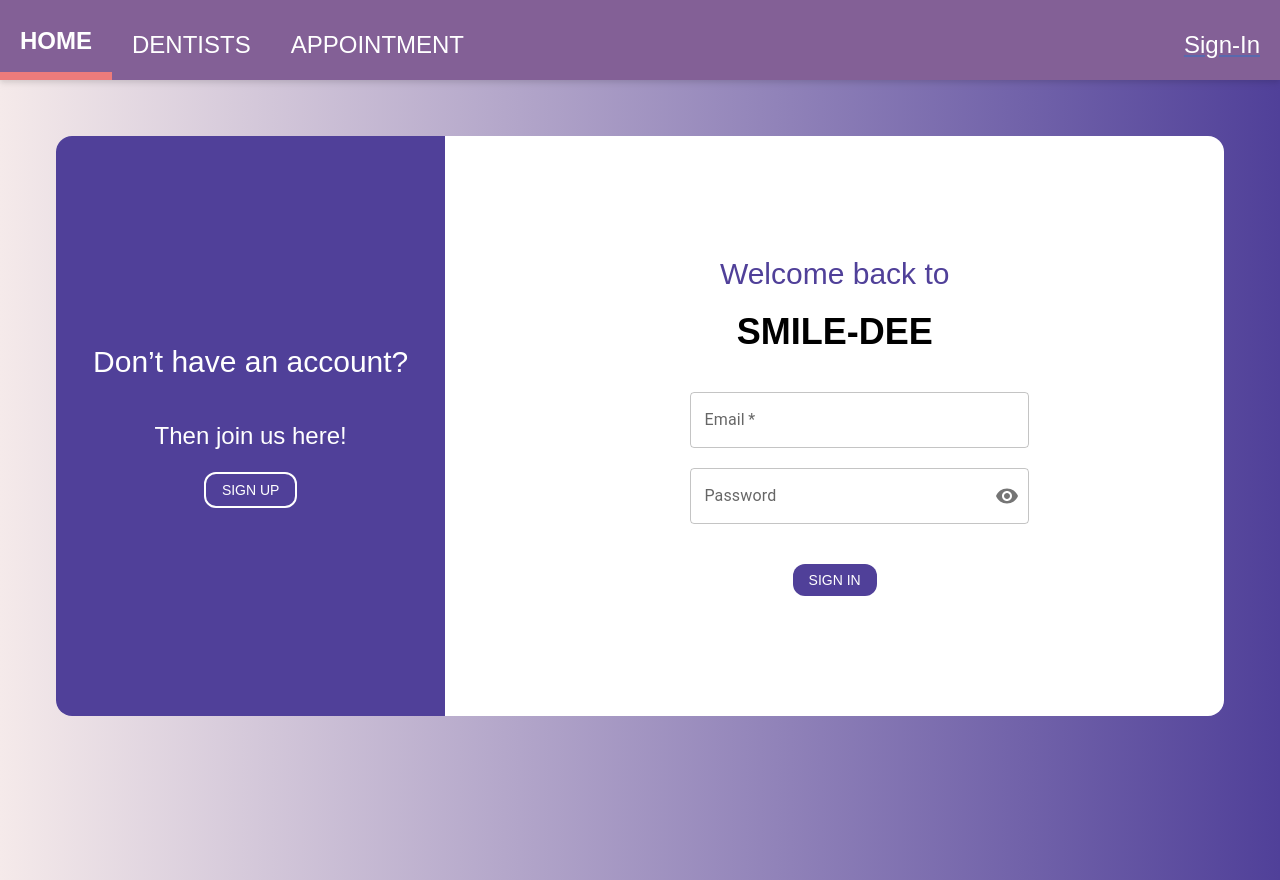
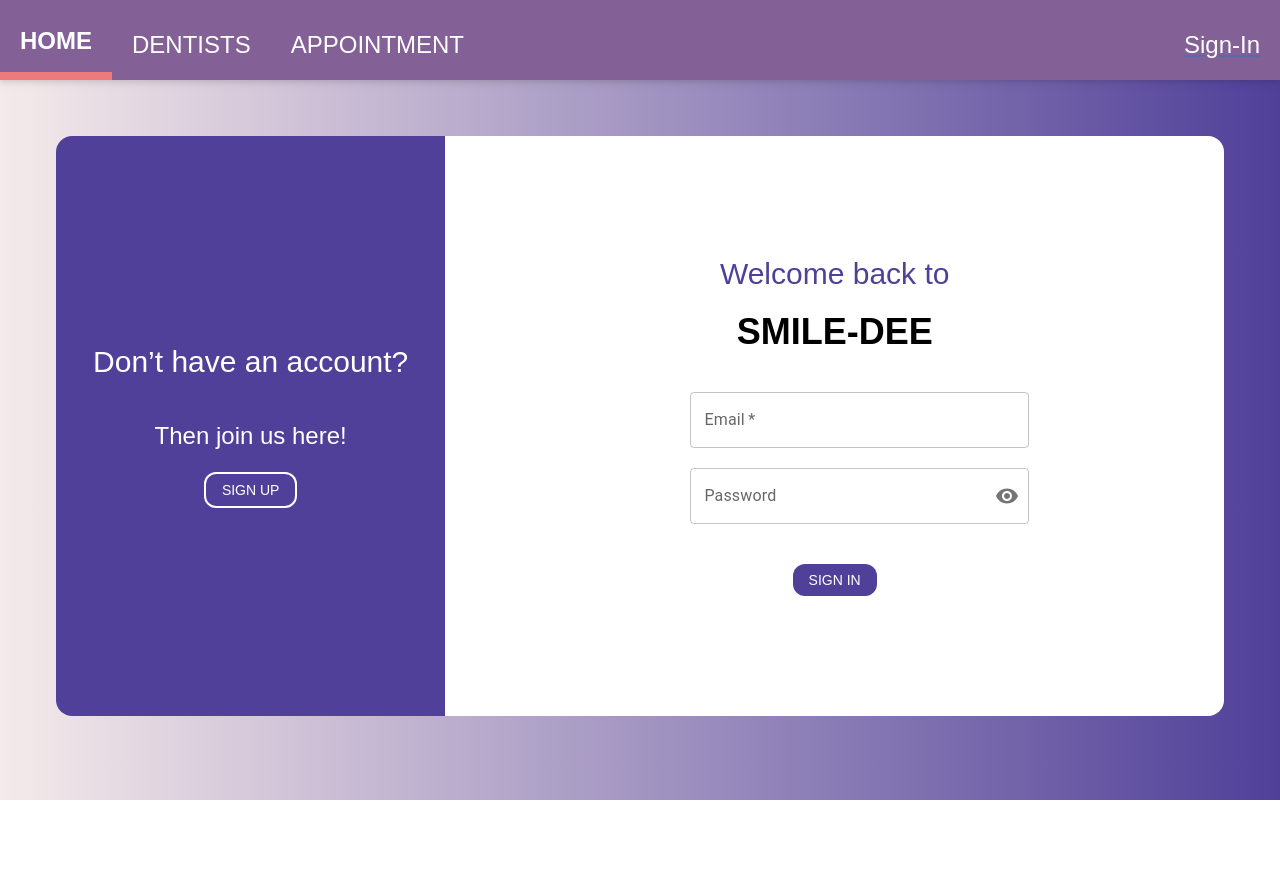
Before and after one commit to noeinatha/SMILE-DEE, a Next.js app: page /login in a window 1280 px wide. After the commit the page ends 800 px from the top, so only its background shows below. Built offline with nearby package versions, Linux system fonts and the light colour scheme; no server answers; some icons are missing; a web font is replaced by a local one.

Commit message:
login bg

```diff
--- a/src/app/login/page.tsx
+++ b/src/app/login/page.tsx
@@ -1,11 +1,9 @@
 import { LoginForm } from "@/components/LoginForm";
-
 
 export default function LoginPage() {
   return (
-    <div className= "flex min-h-screen flex-col items-center justify-between p-14 top bg-gradient-to-l from-darkpurple to-fadebg">
-        <LoginForm/>
+    <div className="h-[calc(100vh-80px)] flex flex-col items-center justify-between p-14 top bg-gradient-to-l from-darkpurple to-fadebg">
+      <LoginForm />
     </div>
-
   );
 }
--- a/src/app/register/page.tsx
+++ b/src/app/register/page.tsx
@@ -1,9 +1,8 @@
 import RegisterForm from "@/components/RegisterForm";
 export default function RegisterPage() {
   return (
-    <div className= "flex min-h-screen flex-col items-center justify-between p-14 top bg-gradient-to-r from-darkpurple to-fadebg">
-        <RegisterForm/>
+    <div className="flex h-[calc(100vh-80px)] flex-col items-center justify-between p-14 top bg-gradient-to-r from-darkpurple to-fadebg">
+      <RegisterForm />
     </div>
-
   );
 }
```
